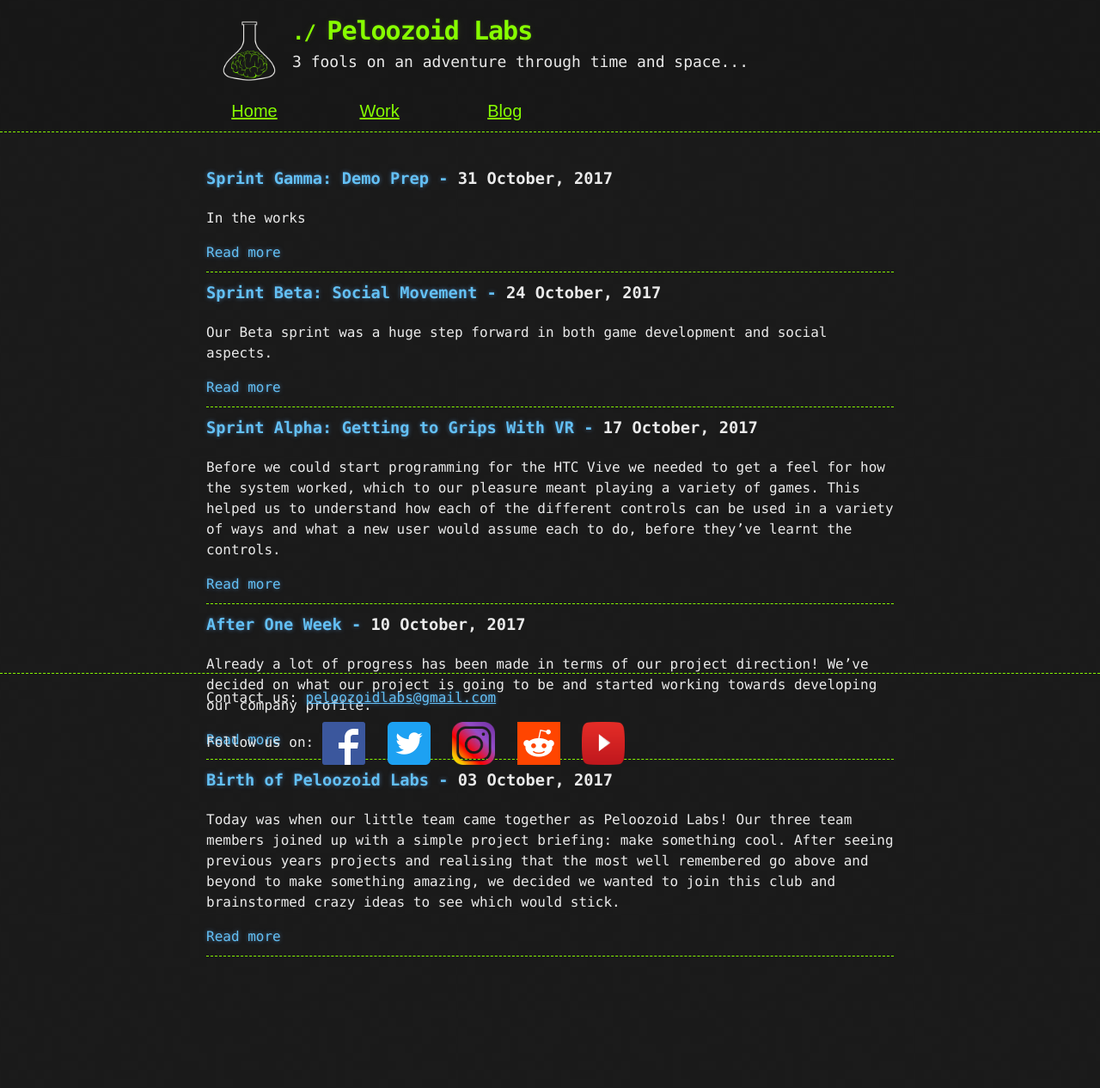
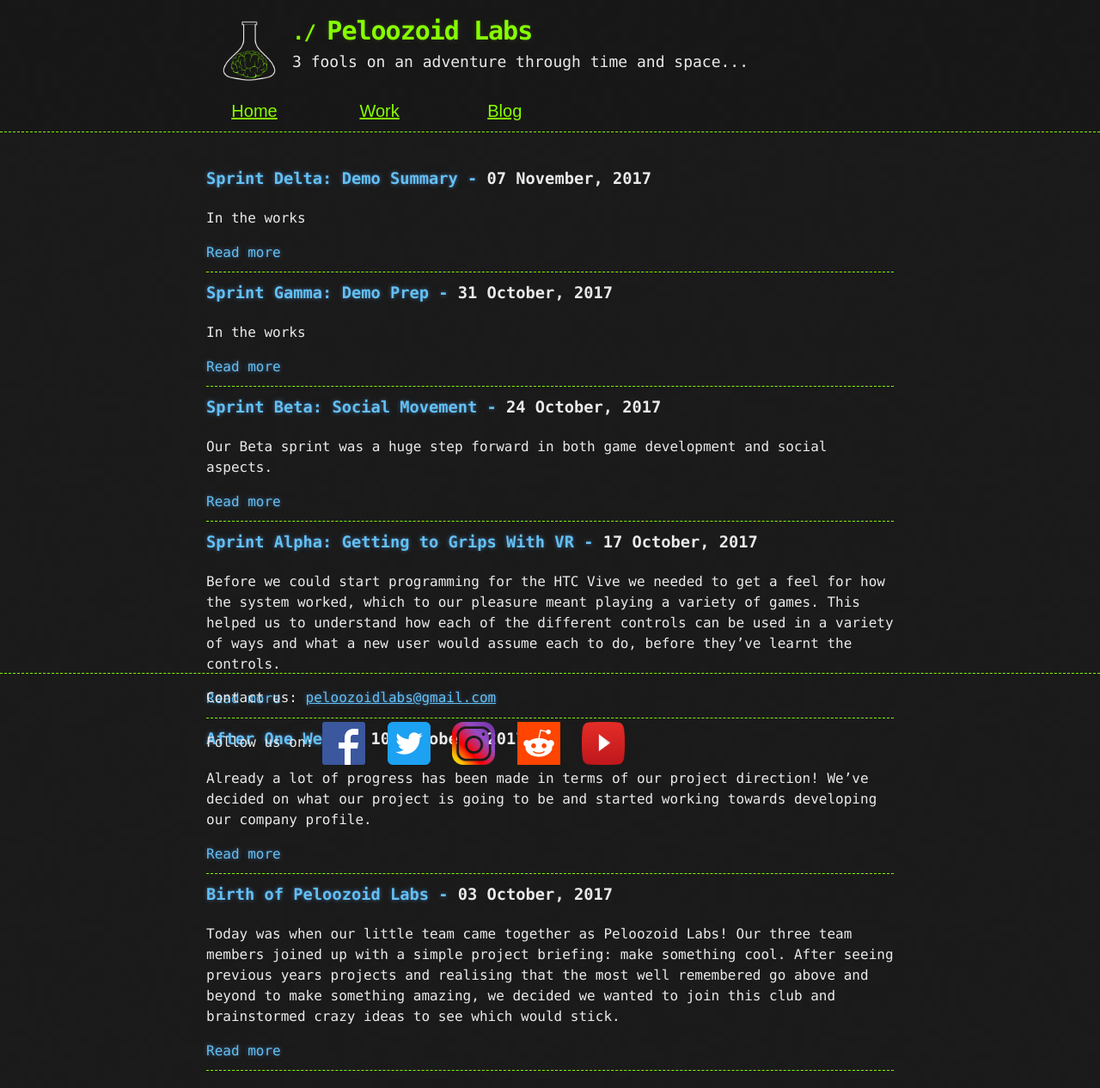
Before and after one commit to Flobb212/www.peloozoid.co.uk, a Jekyll site: the page built from blog.md, in a window 1280 px wide. Shown: the whole page at 86% size. Built offline with Jekyll 4.4.1, drawn with Linux system fonts in a browser that asks for light colours; before the commit the page ends 1133 px from its top, so only the background shows below that.

Commit message:
blog posts fiddling

```diff
--- /dev/null
+++ b/_posts/2017-11-07-Sprint-Delta-Demo-Summary.md
@@ -0,0 +1,12 @@
+---
+layout: postDefault
+title: 'Sprint Delta: Demo Summary'
+date: 2017-11-7
+---
+
+In the works
+
+<!--excerpt-->
+
+Summary of demo
+Future planning session
--- a/blog.md
+++ b/blog.md
@@ -6,7 +6,7 @@
   {% for post in site.posts %}
     <article class="blogPosts">
       <h1>
-        <a href="{{post.url}}"> {{post.title}} </a>
+        <a href="{{post.url}}"> {{post.title}} - </a>
         <time date="{{post.date}}">{{post.date | date: '%d %B, %Y'}}</time>
       </h1>
       {{post.excerpt}}
```
Also changed, not shown: _posts/2017-10-03-Birth-of-Peloozoid-Labs.md (+1 -1 lines), _posts/2017-10-10-After-One-Week.md (+1 -1 lines), _posts/2017-10-17-Sprint-Alpha-Getting-to-Grips-With-VR.md (+1 -1 lines), _posts/2017-10-24-Sprint-Beta-Social-Movement.md (+1 -1 lines), _posts/2017-10-31-Sprint-Gamma-Demo-Prep.md (+3 -1 lines).
